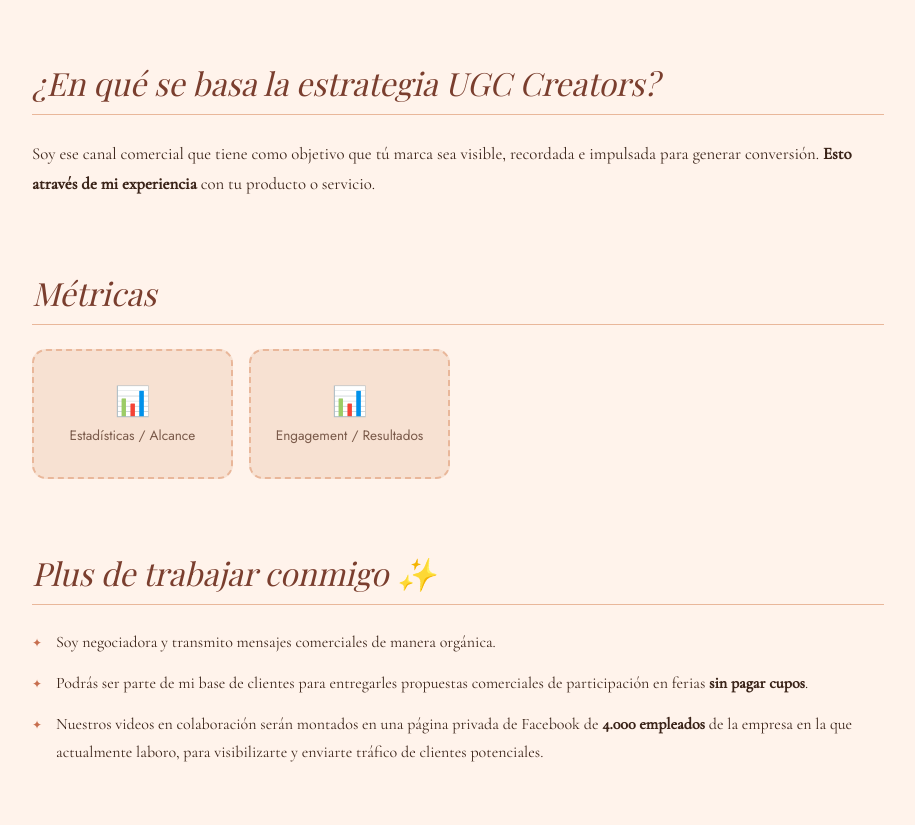
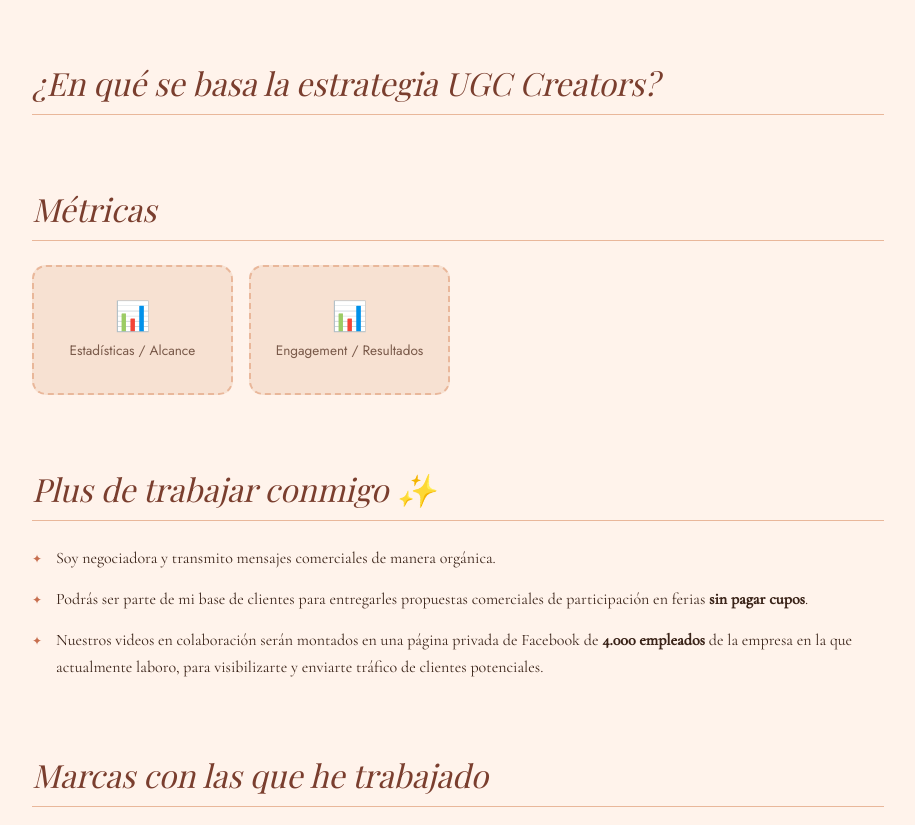
Before and after one commit to MalejaAceve/maleja_portfolio, a plain HTML site: page portafolio.html in a window 1280 px wide. Shown: the part 1640-2465 px from the top of the page, without its empty margins (182-1097 px from the left). Drawn offline with nearby package versions, Linux system fonts and the light colour scheme; a web font is replaced by a local one.

Commit message:
Elimine texto

```diff
--- a/portafolio.html
+++ b/portafolio.html
@@ -100,10 +100,7 @@
     <!-- ESTRATEGIA UGC -->
     <section class="port-section strategy-section">
       <h3 class="section-title">¿En qué se basa la estrategia UGC Creators?</h3>
-      <p class="body-text">
-        Soy ese canal comercial que tiene como objetivo  que tú marca sea visible, recordada e impulsada para generar conversión.
-        <strong>Esto através de mi experiencia</strong> con tu producto o servicio.
-      </p>
+
     </section>
 
     <!-- MÉTRICAS -->
```
